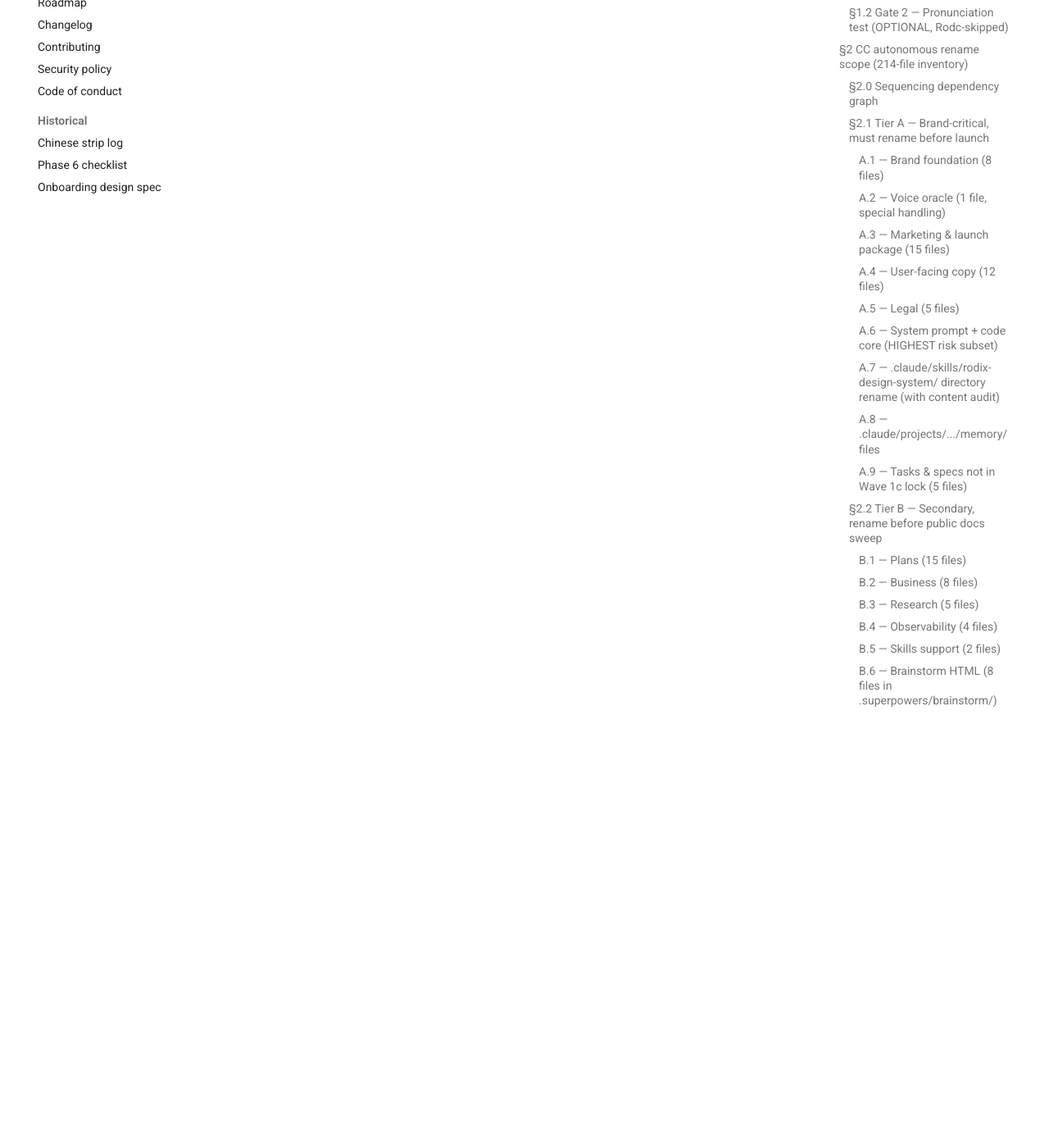
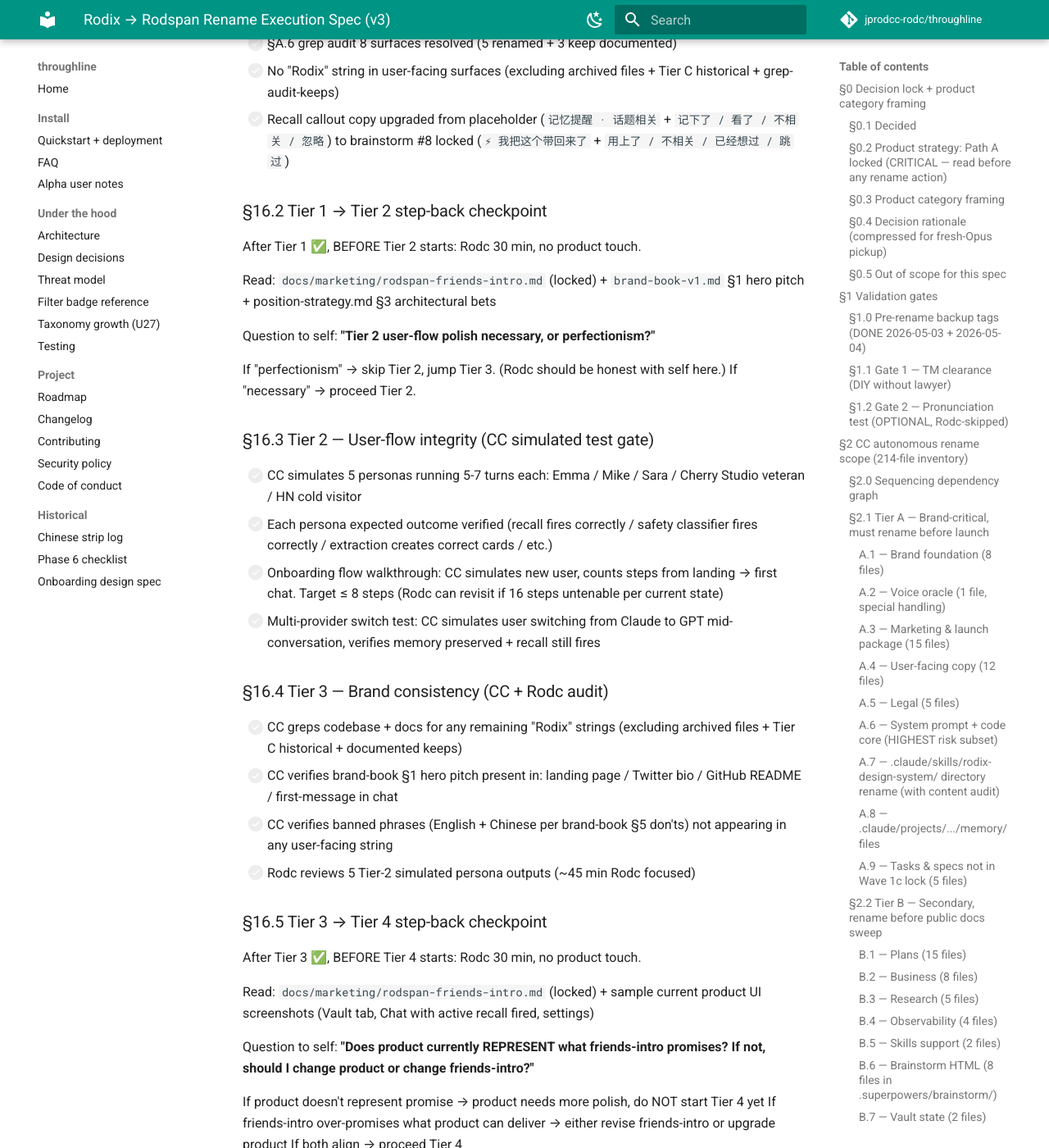
Before and after one commit to jprodcc-rodc/throughline, an MkDocs documentation site: the page built from docs/superpowers/tasks/rodix-to-rodspan-rename.md, in a window 1280 px wide and 1400 px high, scrolled down 43390 px. Shown: the whole window at 82% size. Built offline with MkDocs 1.6.1 and Material for MkDocs 9.7.7, drawn with Linux system fonts in a browser that asks for light colours; comment, search, counter and statistics services are not loaded; some of the changed text lies outside the part shown.

Commit message:
spec(§16 NEW): Polish Checklist Framework — 5 tiers + 3 step-back checkpoints. Asperger's-aware design (replaces 'friend dogfood' + 'gut feel polish' with explicit binary gates). Tier 1 functional / Tier 2 user-flow CC sim / Tier 3 brand audit / Tier 4 cold acquisition prep / Tier 5 final go-no-go. Step-back checkpoints prevent hyperfocus drift; diminishing-return cap after Tier 3.
Co-Authored-By: Claude Opus 4.7 (1M context) <noreply@anthropic.com>

```diff
--- a/docs/superpowers/tasks/rodix-to-rodspan-rename.md
+++ b/docs/superpowers/tasks/rodix-to-rodspan-rename.md
@@ -1227,4 +1227,90 @@ During §A rename execution and all subsequent Wave 2+ work:
 - Rodc Type-A on edge cases; default to OSS for ambiguity.
 - Quarterly review (or per-Wave): audit recent commits for layer violations; rebalance if needed.
 
+## §16 Polish Checklist Framework (NEW 2026-05-04 PM)
+
+Five-tier explicit checklist for product launch readiness. Designed to replace "gut feel polish" + "friend dogfood validation" with explicit binary gates suited to Rodc's actual situation (Asperger's, anonymous solo founder, CC-simulated dogfood, cold acquisition strategy).
+
+**Three step-back checkpoints** between tiers prevent hyperfocus drift (Asperger's-aware framework design):
+- Checkpoint 1: After Tier 1 ✅, before Tier 2 starts
+- Checkpoint 2: After Tier 3 ✅, before Tier 4 starts
+- Checkpoint 3: Tier 5 itself contains friends-intro re-read
+
+### §16.1 Tier 1 — Functional correctness (binary)
+
+- [ ] pytest 645/2/0 maintained in rodspan-app
+- [ ] wave1c phase3 verify ≥ 4/5 PASS (Emma WEAK acceptable until P0 fix; target 5/5 PASS post-fix)
+- [ ] Wave 1c.1 calibration backlog cleared: P0 marker-echo + P0 Emma classifier + P2 Mike paraphrase
+- [ ] §A.6 grep audit 8 surfaces resolved (5 renamed + 3 keep documented)
+- [ ] No "Rodix" string in user-facing surfaces (excluding archived files + Tier C historical + grep-audit-keeps)
+- [ ] Recall callout copy upgraded from placeholder (`记忆提醒 · 话题相关` + `记下了 / 看了 / 不相关 / 忽略`) to brainstorm #8 locked (`⚡ 我把这个带回来了` + `用上了 / 不相关 / 已经想过 / 跳过`)
+
+### §16.2 Tier 1 → Tier 2 step-back checkpoint
+
+After Tier 1 ✅, BEFORE Tier 2 starts: Rodc 30 min, no product touch.
+
+Read: `docs/marketing/rodspan-friends-intro.md` (locked) + `brand-book-v1.md` §1 hero pitch + position-strategy.md §3 architectural bets
+
+Question to self: **"Tier 2 user-flow polish necessary, or perfectionism?"**
+
+If "perfectionism" → skip Tier 2, jump Tier 3. (Rodc should be honest with self here.)
+If "necessary" → proceed Tier 2.
+
+### §16.3 Tier 2 — User-flow integrity (CC simulated test gate)
+
+- [ ] CC simulates 5 personas running 5-7 turns each: Emma / Mike / Sara / Cherry Studio veteran / HN cold visitor
+- [ ] Each persona expected outcome verified (recall fires correctly / safety classifier fires correctly / extraction creates correct cards / etc.)
+- [ ] Onboarding flow walkthrough: CC simulates new user, counts steps from landing → first chat. Target ≤ 8 steps (Rodc can revisit if 16 steps untenable per current state)
+- [ ] Multi-provider switch test: CC simulates user switching from Claude to GPT mid-conversation, verifies memory preserved + recall still fires
+
+### §16.4 Tier 3 — Brand consistency (CC + Rodc audit)
+
+- [ ] CC greps codebase + docs for any remaining "Rodix" strings (excluding archived files + Tier C historical + documented keeps)
+- [ ] CC verifies brand-book §1 hero pitch present in: landing page / Twitter bio / GitHub README / first-message in chat
+- [ ] CC verifies banned phrases (English + Chinese per brand-book §5 don'ts) not appearing in any user-facing string
+- [ ] Rodc reviews 5 Tier-2 simulated persona outputs (~45 min Rodc focused)
+
+### §16.5 Tier 3 → Tier 4 step-back checkpoint
+
+After Tier 3 ✅, BEFORE Tier 4 starts: Rodc 30 min, no product touch.
+
+Read: `docs/marketing/rodspan-friends-intro.md` (locked) + sample current product UI screenshots (Vault tab, Chat with active recall fired, settings)
+
+Question to self: **"Does product currently REPRESENT what friends-intro promises? If not, should I change product or change friends-intro?"**
+
+If product doesn't represent promise → product needs more polish, do NOT start Tier 4 yet
+If friends-intro over-promises what product can deliver → either revise friends-intro or upgrade product
+If both align → proceed Tier 4
+
+### §16.6 Tier 4 — Cold acquisition readiness (Rodc judgment + CC draft)
+
+- [ ] Landing page exists at rodspan.app
+- [ ] HN "Show HN: Rodspan" post draft exists (CC drafts + Rodc edits)
+- [ ] Reddit r/selfhosted + r/LocalLLaMA + r/ChatGPT post drafts exist (CC drafts + Rodc edits)
+- [ ] Twitter founder thread draft exists (10-15 tweets, CC drafts + Rodc edits)
+- [ ] Product Hunt assets prep (logo + screenshots + tagline + description)
+- [ ] Privacy Policy live (Termly generated, hosted at rodspan.app/privacy)
+- [ ] Visual identity finalized (logo / wordmark / color)
+- [ ] Hosting setup (Cloudflare Pages or similar)
+- [ ] Wyoming LLC filed
+- [ ] @rodspan handles claimed (Twitter / GitHub)
+- [ ] hi@rodspan.app email forwarding set up
+
+### §16.7 Tier 5 — Final go/no-go (Rodc only)
+
+- [ ] Rodc tests product end-to-end alone (5 sessions across 1 week with real own use)
+- [ ] Rodc reviews verification report + brand artifacts + marketing copy 1 final pass
+- [ ] **Rodc re-reads friends-intro, verifies it still represents how Rodc wants product positioned. If drift detected → strategic review HALT, do not launch.**
+- [ ] Rodc decides launch date (no further polish, fire button)
+
+### §16.8 Why this framework exists
+
+Replaces 2 inherited assumptions with explicit binary gates:
+
+1. **"Friend dogfood will validate"** — Rodc does not have a viable friend cohort for product testing (anonymous solo founder, asks Asperger's-aware not to socially burden friends). CC simulated personas + Rodc self-test is the operative validation model.
+
+2. **"You'll know it's ready when it feels ready"** — Asperger's-aware risk: hyperfocus on detail at expense of strategic step-back; difficulty distinguishing "good enough" vs "needs more". Three step-back checkpoints between tiers force strategic re-evaluation against friends-intro (the Rodc self-reflection lens, see §A.2 reframe).
+
+Diminishing-return cap: after Tier 1-3 ✅, additional polish is perfectionism. Tier 4 starts cold acquisition prep regardless of subjective polish feel.
+
 Spec is complete. Hand off to fresh Opus.
```
